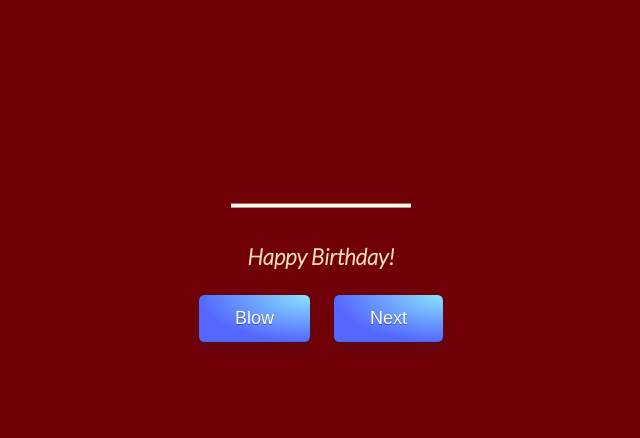
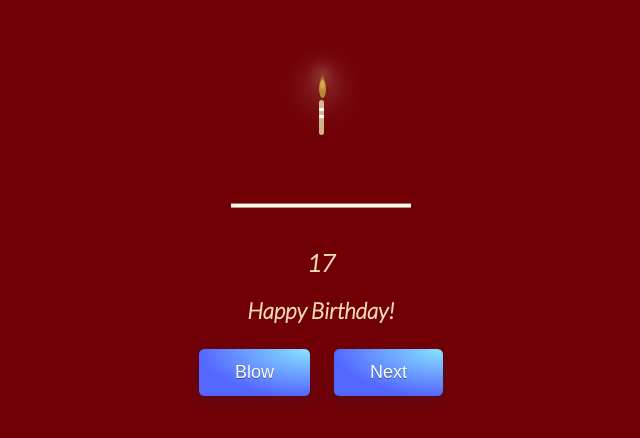
Before and after one commit to Dev-web-god/happy-birthday-cutie, a plain HTML site: page index.html in a window 1280 px wide. Shown: the part 120-558 px from the top of the page, without its empty margins (319-959 px from the left). Drawn offline with nearby package versions, Linux system fonts and the light colour scheme.

Commit message:
Add files via upload

```diff
--- a/app.js
+++ b/app.js
@@ -1,9 +1,11 @@
+const age = document.getElementById("age");
 document.getElementById("blow").addEventListener("click", function(e) {
     e.preventDefault();
 
     document.querySelectorAll(".fire").forEach(function(el) {
         el.style.display = "none";
     });
+    age.textContent = "18";
     confetti({
         particleCount: 800,
         spread: 60,
--- a/card.css
+++ b/card.css
@@ -7,7 +7,7 @@ body {
  margin: 0;
  padding: 0;
  height: 100vh;
- background-color: #000;
+ background-color: #710006;
 }
 
 .body {
--- a/index.html
+++ b/index.html
@@ -23,7 +23,7 @@
     <path fill="#a88679" d="M173.667-13.94c-49.298,0-102.782,0-147.334,0c-3.999,0-4-16.002,0-16.002
 		c44.697,0,96.586,0,147.334,0C177.667-29.942,177.668-13.94,173.667-13.94z">
       <animate id="bizcocho_3" attributeName="d" calcMode="spline" keySplines="0 0 1 1; 0 0 1 1" begin="relleno_2.end"
-        dur="0.3s" fill="freeze" values="
+        dur="0.1s" fill="freeze" values="
                           M173.667-13.94c-49.298,0-102.782,0-147.334,0c-3.999,0-4-16.002,0-16.002
 		c44.697,0,96.586,0,147.334,0C177.667-29.942,177.668-13.94,173.667-13.94z
                           ;
@@ -39,7 +39,7 @@
 		c0,19.144,0,57.431,0,76.574c0,10.152,0,40.607,0,40.607c0,1.858-1.506,3.364-3.364,3.364l0,0c-1.858,0-3.364-1.506-3.364-3.364c0,0,0-30.455,0-40.607c0-19.144,0-57.432,0-76.575c0-11.057,0-44.226,0-44.226C96.636-177.015,98.142-178.521,100-178.521
 		L100-178.521z">
       <animate id="relleno_2" attributeName="d" calcMode="spline" keySplines="0 0 1 1; 0 0 1 1; 0 0 0.58 1"
-        begin="bizcocho_2.end" dur="0.5s" fill="freeze" values="
+        begin="bizcocho_2.end" dur="0.3s" fill="freeze" values="
                           M100-178.521c1.858,0,3.364,1.506,3.364,3.363c0,0,0,33.17,0,44.227
 		c0,19.144,0,57.431,0,76.574c0,10.152,0,40.607,0,40.607c0,1.858-1.506,3.364-3.364,3.364l0,0c-1.858,0-3.364-1.506-3.364-3.364c0,0,0-30.455,0-40.607c0-19.144,0-57.432,0-76.575c0-11.057,0-44.226,0-44.226C96.636-177.015,98.142-178.521,100-178.521
 		L100-178.521z
@@ -62,7 +62,7 @@
     <path fill="#a88679" d="M173.667-15.929c-46.512,0-105.486,0-147.334,0c-3.999,0-4-16.002,0-16.002
 		c43.566,0,97.96,0,147.334,0C177.667-31.931,177.666-15.929,173.667-15.929z">
       <animate id="bizcocho_2" attributeName="d" calcMode="spline" keySplines="0 0 1 1; 0 0 1 1; 0.25 0 0.58 1"
-        begin="relleno_1.end" dur="0.5s" fill="freeze" values="
+        begin="relleno_1.end" dur="0.3s" fill="freeze" values="
                           M173.667-15.929c-46.512,0-105.486,0-147.334,0c-3.999,0-4-16.002,0-16.002
 		c43.566,0,97.96,0,147.334,0C177.667-31.931,177.666-15.929,173.667-15.929z
                           ;
@@ -80,7 +80,7 @@
 		c0,1.753-2.958,1.847-2.958,0c0-12.68,0-16.277,0-30.401c0-21.983,0,11.66,0-8.305c0-13.027,0-15.992,0-28.628
 		C98.411-75.883,101.368-75.592,101.368-73.685z">
       <animate id="relleno_1" attributeName="d" calcMode="spline" keySplines="0 0 1 1; 0 0 1 1; 0 0 0.6 1"
-        begin="bizcocho_1.end" dur="0.5s" fill="freeze" values="
+        begin="bizcocho_1.end" dur="0.3s" fill="freeze" values="
                           M101.368-73.685c0,12.164,0,15.18,0,28.519c0,22.702,0-13.661,0,8.304c0,14.48,0,18.233,0,30.512
 		c0,1.753-2.958,1.847-2.958,0c0-12.68,0-16.277,0-30.401c0-21.983,0,11.66,0-8.305c0-13.027,0-15.992,0-28.628
 		C98.411-75.883,101.368-75.592,101.368-73.685z
@@ -101,7 +101,7 @@
     <path fill="#a88679" d="M173.667,21.571c-33.174,0-111.467,0-147.334,0c-4,0-4-16.002,0-16.002c39.836,0,105.982,0,147.334,0
 		C177.668,5.569,177.667,21.571,173.667,21.571z">
       <animate id="bizcocho_1" attributeName="d" calcMode="spline"
-        keySplines="0 0 1 1; 0 0 1 1; 0 0 1 1; 0.25 0 1 1; 0 0 1 1; 0.25 0 0.6 1" begin="2s" dur="0.8s" fill="freeze"
+        keySplines="0 0 1 1; 0 0 1 1; 0 0 1 1; 0.25 0 1 1; 0 0 1 1; 0.25 0 0.6 1" begin="1s" dur="0.4s" fill="freeze"
         values="
                           M173.667,21.571c-33.174,0-111.467,0-147.334,0c-4,0-4-16.002,0-16.002c39.836,0,105.982,0,147.334,0
 		C177.668,5.569,177.667,21.571,173.667,21.571z
@@ -130,7 +130,7 @@
 	C95.188,2.551,97.353,0,100,0c2.648,0,4.812,2.551,4.812,5.669c0,3.248,0,9.743,0,12.991c0,5.428,0,16.284,0,21.711
 	c0,7.618,0,22.854,0,30.472c0,4.952,0,14.854,0,19.807C104.812,96.292,104.812,107.576,104.812,113.216z">
       <animate id="crema" attributeName="d" calcMode="spline"
-        keySplines="0 0 1 1; 0 0 1 1; 0 0 1 1; 0.25 0 1 1; 0 0 1 1; 0 0 0.58 1" begin="bizcocho_3.end" dur="2s"
+        keySplines="0 0 1 1; 0 0 1 1; 0 0 1 1; 0.25 0 1 1; 0 0 1 1; 0 0 0.58 1" begin="bizcocho_3.end" dur="1s"
         fill="freeze" values="
                           M104.812,113.216c0,3.119-2.164,5.67-4.812,5.67c-2.646,0-4.812-2.551-4.812-5.67c0-5.594,0-16.782,0-22.375
 	c0-5.143,0-15.427,0-20.568c0-7.333,0-21.998,0-29.33c0-5.523,0-16.569,0-22.092c0-3.295,0-9.885,0-13.181
@@ -176,6 +176,7 @@
     <rect x="10" y="475.571" fill="#fefae9" width="180" height="4" />
   </svg>
   <div class="text">
+    <h2 id="age">17</h2>
     <h1>Happy Birthday!</h1>
     <!-- <span style='font-size:100px;'>&#128151;</span> -->
     <button id="blow">Blow</button>
--- a/style.css
+++ b/style.css
@@ -31,7 +31,7 @@ body {
   height: 35px;
   transform: translateY(-300px);
   backface-visibility: hidden;
-  animation: in 500ms 6s ease-out forwards;
+  animation: in 100ms 2.8s ease-out forwards;
 }
 .candle:after,
 .candle:before {
@@ -64,19 +64,19 @@ body {
   height: 18px;
 }
 .fire:nth-child(1) {
-  animation: fire 2s 6.5s infinite;
+  animation: fire 2s 2.8s infinite;
 }
 .fire:nth-child(2) {
-  animation: fire 1.5s 6.5s infinite;
+  animation: fire 1.5s 2.8s infinite;
 }
 .fire:nth-child(3) {
-  animation: fire 1s 6.5s infinite;
+  animation: fire 1s 2.8s infinite;
 }
 .fire:nth-child(4) {
-  animation: fire 0.5s 6.5s infinite;
+  animation: fire 0.5s 2.8s infinite;
 }
 .fire:nth-child(5) {
-  animation: fire 0.2s 6.5s infinite;
+  animation: fire 0.2s 2.8s infinite;
 }
 
 /* ============================================== Animation Fire
```
